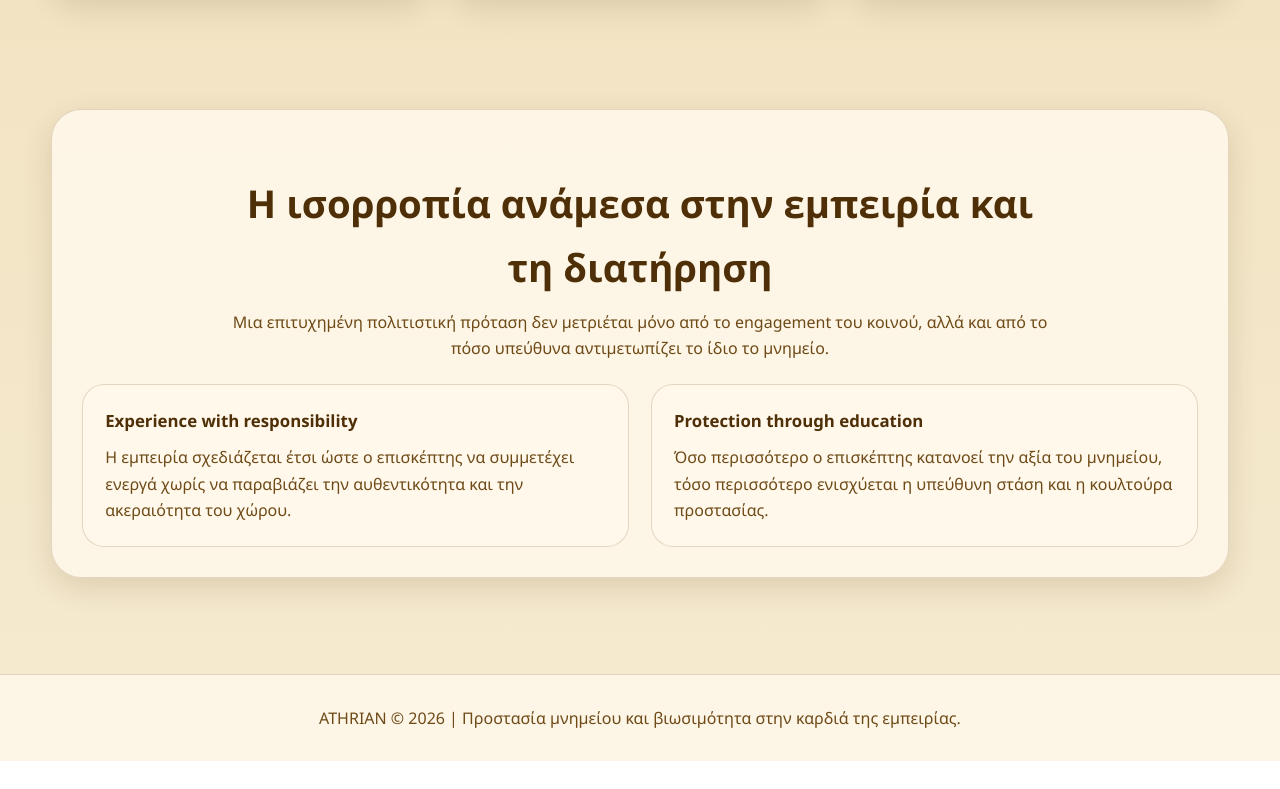
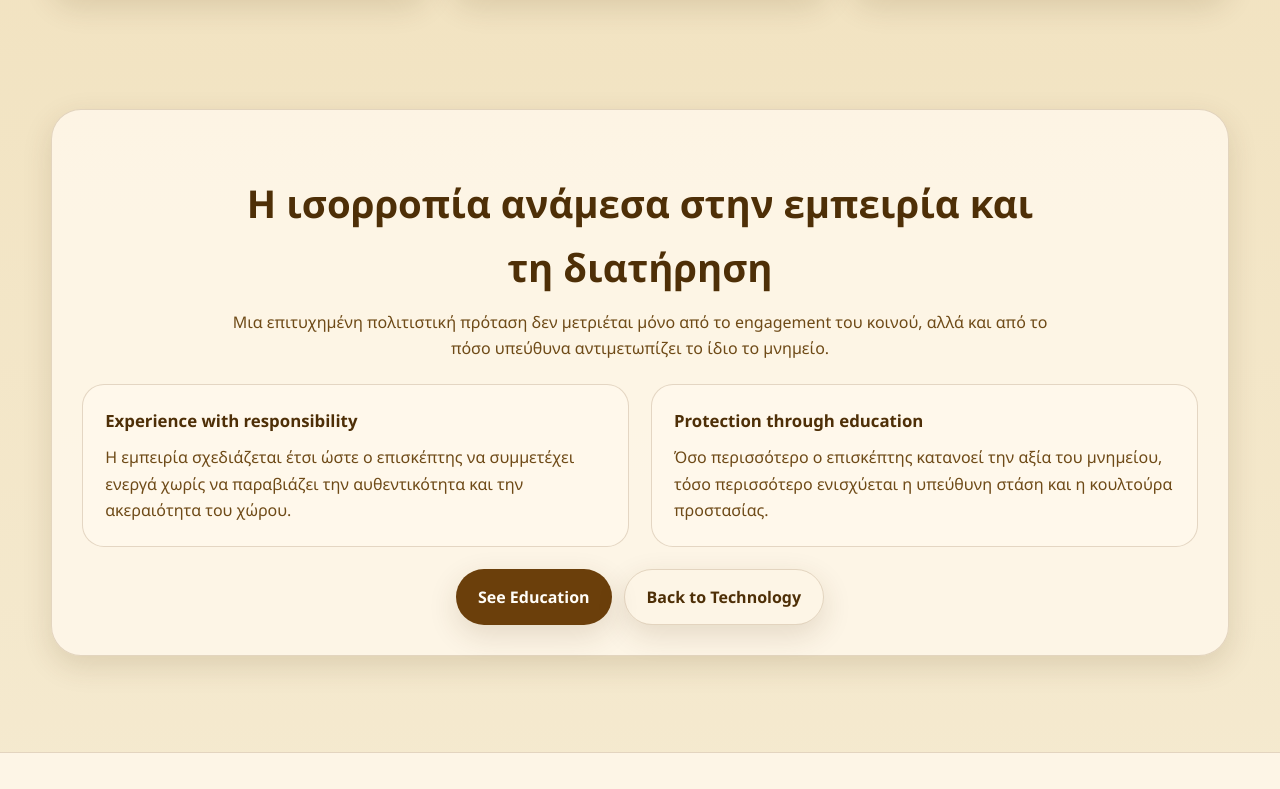
Before and after one commit to AthinaKaratosiou/ATHRIAN, a plain HTML site: page conservation.html in a window 1280 px wide. Shown: the part 2011-2800 px from the top of the page. Before the commit the page ends 2772 px from the top, so only its background shows below. Drawn offline with Linux system fonts and the light colour scheme.

Commit message:
Update conservation.html

```diff
--- a/conservation.html
+++ b/conservation.html
@@ -372,6 +372,35 @@
       color: var(--text-soft);
     }
 
+    .cta-row {
+      margin-top: 22px;
+      display: flex;
+      justify-content: center;
+      gap: 12px;
+      flex-wrap: wrap;
+    }
+
+    .cta-btn {
+      display: inline-flex;
+      align-items: center;
+      justify-content: center;
+      padding: 14px 22px;
+      border-radius: 999px;
+      font-weight: 800;
+      background: var(--accent);
+      color: var(--button-text);
+      transition: 0.25s ease;
+      box-shadow: var(--shadow);
+    }
+
+    .cta-btn.secondary {
+      background: transparent;
+      color: var(--text);
+      border: 1px solid var(--border);
+    }
+
+    .cta-btn:hover { transform: translateY(-2px); }
+
     .footer {
       background: var(--surface);
       border-top: 1px solid var(--border);
@@ -464,6 +493,7 @@
       <a href="riddles.html" id="navRiddles">Riddles & Missions</a>
       <a href="technology.html" id="navTechnology">Technology</a>
       <a href="conservation.html" class="active" id="navConservation">Conservation</a>
+      <a href="education.html" id="navEducation">Education</a>
       <a href="contact.html" id="navContact">Επικοινωνία</a>
     </div>
   </nav>
@@ -596,6 +626,11 @@
               </p>
             </div>
           </div>
+
+          <div class="cta-row">
+            <a href="education.html" class="cta-btn" id="ctaBtn1">See Education</a>
+            <a href="technology.html" class="cta-btn secondary" id="ctaBtn2">Back to Technology</a>
+          </div>
         </div>
       </div>
     </section>
@@ -619,6 +654,7 @@
         navRiddles: "Riddles & Missions",
         navTechnology: "Technology",
         navConservation: "Conservation",
+        navEducation: "Education",
         navContact: "Επικοινωνία",
         heroEyebrow: "Προστασία, σεβασμός και βιωσιμότητα",
         heroTitle: "Η πολιτιστική εμπειρία οφείλει να προστατεύει το μνημείο",
@@ -653,6 +689,8 @@
         focus1Text: "Η εμπειρία σχεδιάζεται έτσι ώστε ο επισκέπτης να συμμετέχει ενεργά χωρίς να παραβιάζει την αυθεντικότητα και την ακεραιότητα του χώρου.",
         focus2Title: "Protection through education",
         focus2Text: "Όσο περισσότερο ο επισκέπτης κατανοεί την αξία του μνημείου, τόσο περισσότερο ενισχύεται η υπεύθυνη στάση και η κουλτούρα προστασίας.",
+        ctaBtn1: "See Education",
+        ctaBtn2: "Back to Technology",
         footerText: "ATHRIAN © 2026 | Προστασία μνημείου και βιωσιμότητα στην καρδιά της εμπειρίας."
       },
       en: {
@@ -665,6 +703,7 @@
         navRiddles: "Riddles & Missions",
         navTechnology: "Technology",
         navConservation: "Conservation",
+        navEducation: "Education",
         navContact: "Contact",
         heroEyebrow: "Protection, respect and sustainability",
         heroTitle: "The cultural experience must protect the monument",
@@ -699,6 +738,8 @@
         focus1Text: "The experience is designed so that the visitor participates actively without violating the authenticity and integrity of the site.",
         focus2Title: "Protection through education",
         focus2Text: "The more visitors understand the monument’s value, the more responsible attitudes and a culture of protection are reinforced.",
+        ctaBtn1: "See Education",
+        ctaBtn2: "Back to Technology",
         footerText: "ATHRIAN © 2026 | Monument protection and sustainability at the heart of the experience."
       }
     };
```
